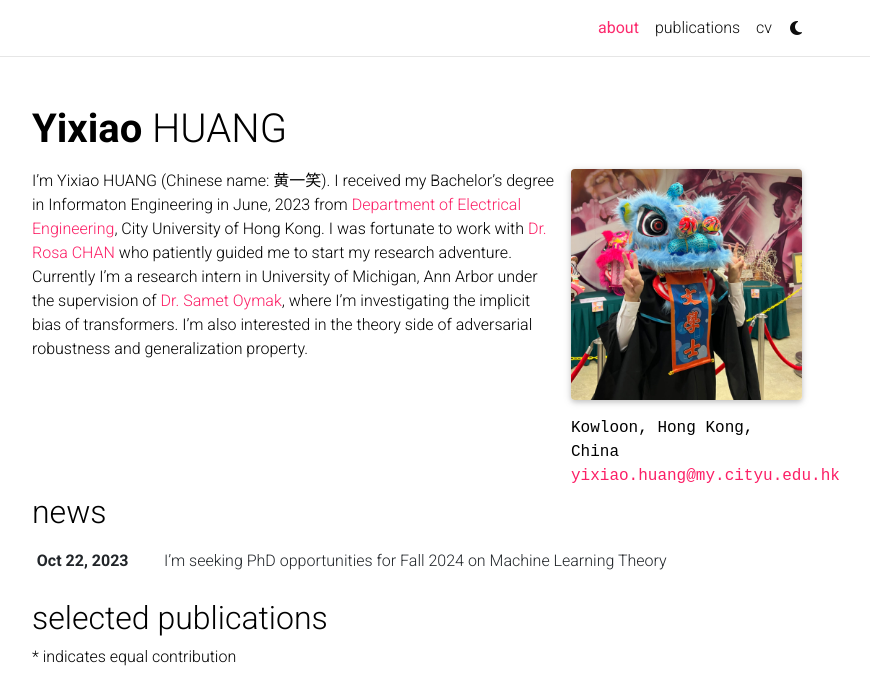
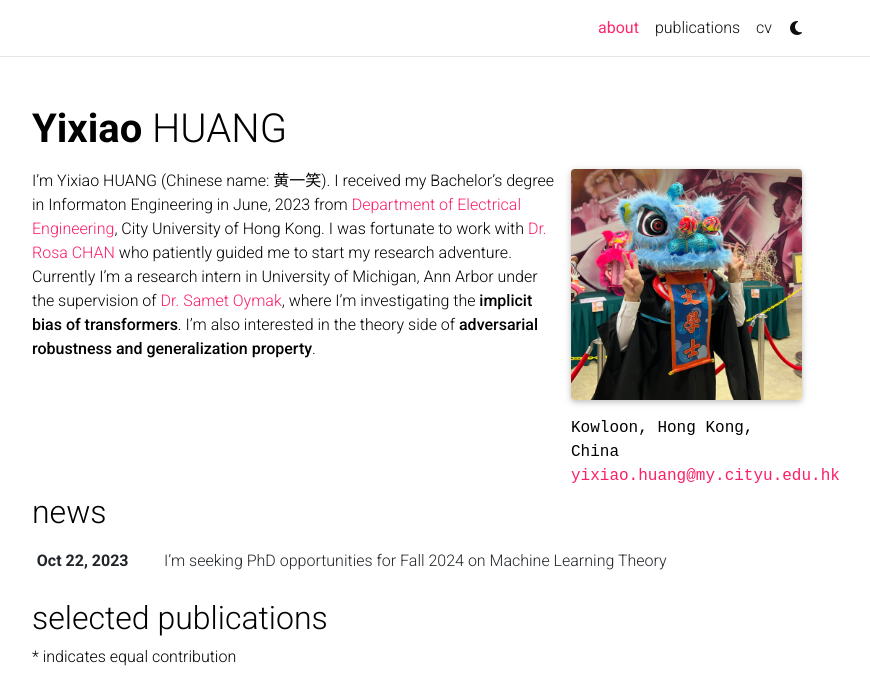
Before and after one commit to yixiao-huang/yixiao-huang.github.io, a Jekyll site: the page built from _pages/about.md, in a window 1280 px wide and 967 px high, cut to the strip 0-697 px from the top of the window. Shown: the whole strip, without its empty margins (223-1093 px from the left). Built offline with Jekyll 4.4.1, drawn with Linux system fonts in a browser that asks for light colours; full-size pictures stand in for the smaller copies a plugin makes; comment, search, counter and statistics services are not loaded; a style sheet for code colours, icons or effects is not loaded.

Commit message:
update bio

```diff
--- a/_pages/about.md
+++ b/_pages/about.md
@@ -17,4 +17,4 @@
 social: true  # includes social icons at the bottom of the page
 ---
 
-I'm Yixiao HUANG (Chinese name: 黄一笑). I received my Bachelor's degree in Informaton Engineering in June, 2023 from [Department of Electrical Engineering](https://www.ee.cityu.edu.hk/), City University of Hong Kong. I was fortunate to work with [Dr. Rosa CHAN](https://cityucompuneurolab.github.io/rosa.html) who patiently guided me to start my research adventure. Currently I'm a research intern in University of Michigan, Ann Arbor under the supervision of [Dr. Samet Oymak](https://intra.ece.ucr.edu/~oymak/index.html), where I'm investigating the implicit bias of transformers. I'm also interested in the theory side of adversarial robustness and generalization property.
+I'm Yixiao HUANG (Chinese name: 黄一笑). I received my Bachelor's degree in Informaton Engineering in June, 2023 from [Department of Electrical Engineering](https://www.ee.cityu.edu.hk/), City University of Hong Kong. I was fortunate to work with [Dr. Rosa CHAN](https://cityucompuneurolab.github.io/rosa.html) who patiently guided me to start my research adventure. Currently I'm a research intern in University of Michigan, Ann Arbor under the supervision of [Dr. Samet Oymak](https://intra.ece.ucr.edu/~oymak/index.html), where I'm investigating the **implicit bias of transformers**. I'm also interested in the theory side of **adversarial robustness and generalization property**.
```
